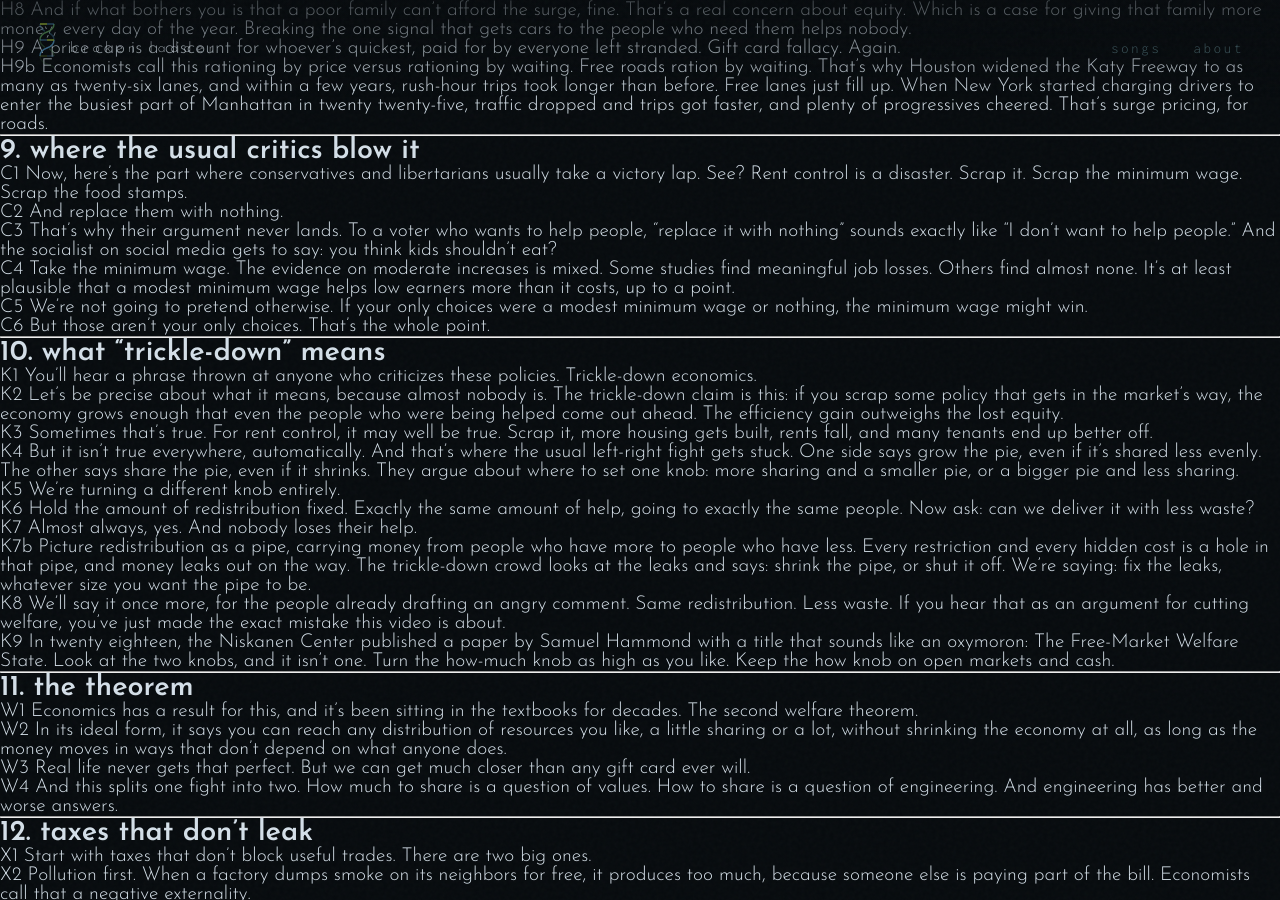
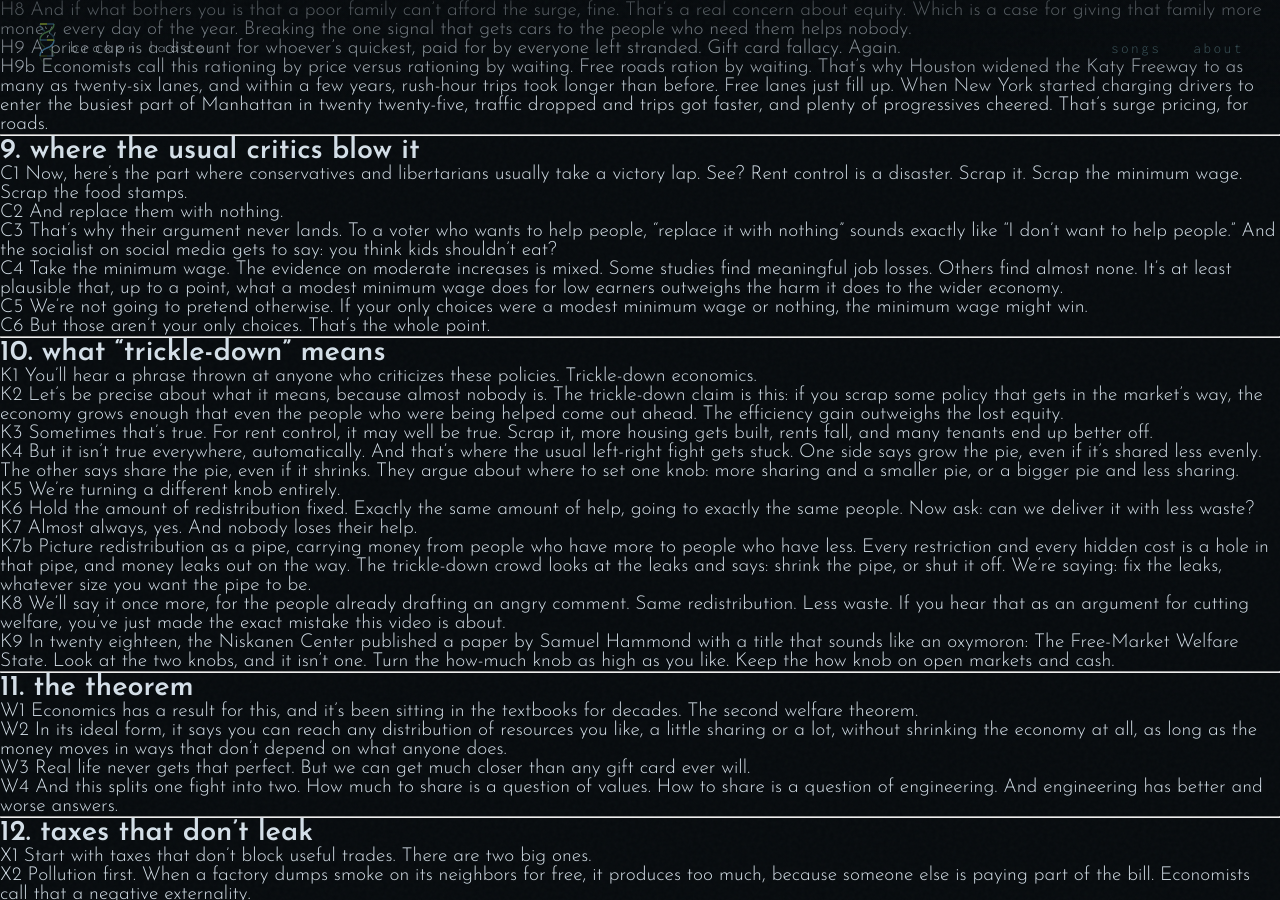
Before and after one commit to ClayShentrup/brokenladder, a Jekyll site: the page built from safety-net-vs-socialism/script.md, in a window 1280 px wide and 900 px high, scrolled down 3274 px. Built offline with Jekyll 4.4.1, drawn with Linux system fonts in a browser that asks for light colours; our own code applies the rules of GitHub Pages for plain Markdown files.

Commit message:
economic illiteracy: minimum wage benefit vs harm to the wider economy
Co-Authored-By: Claude Opus 5.5 <noreply@anthropic.com>
Claude-Session: https://claude.ai/code/session_01BsiGF9St2tiTePmyBZgNDi

```diff
--- a/safety-net-vs-socialism/script.md
+++ b/safety-net-vs-socialism/script.md
@@ -219,7 +219,7 @@ C2 And replace them with nothing.
 
 C3 That's why their argument never lands. To a voter who wants to help people, "replace it with nothing" sounds exactly like "I don't want to help people." And the socialist on social media gets to say: you think kids shouldn't eat?
 
-C4 Take the minimum wage. The evidence on moderate increases is mixed. Some studies find meaningful job losses. Others find almost none. It's at least plausible that a modest minimum wage helps low earners more than it costs, up to a point.
+C4 Take the minimum wage. The evidence on moderate increases is mixed. Some studies find meaningful job losses. Others find almost none. It's at least plausible that, up to a point, what a modest minimum wage does for low earners outweighs the harm it does to the wider economy.
 
 C5 We're not going to pretend otherwise. If your only choices were a modest minimum wage or nothing, the minimum wage might win.
 
--- a/safety-net-vs-socialism/src/_mid.js
+++ b/safety-net-vs-socialism/src/_mid.js
@@ -584,7 +584,7 @@
     card(1380, 380, 820, 420, c('C4'), () => {
       D('minimum wage evidence', 0, -140, 50, { color: K.grey });
       D('mixed', 0, -40, 110, { color: K.red });
-      Dm('a modest one may help more than it costs', 0, 80, 36, { alpha: fadeIn(w('C4', 'plausible'), 0.2) });
+      Dm('a modest one may help low earners more than it hurts the economy', 0, 80, 30, { alpha: fadeIn(w('C4', 'plausible'), 0.2) });
     }, { out: c('C6') });
     stampX("those aren't your only choices", 960, 860, 80, c('C6'));
   }
--- a/safety-net-vs-socialism/src/main.js
+++ b/safety-net-vs-socialism/src/main.js
@@ -745,7 +745,7 @@
     card(1380, 380, 820, 420, c('C4'), () => {
       D('minimum wage evidence', 0, -140, 50, { color: K.grey });
       D('mixed', 0, -40, 110, { color: K.red });
-      Dm('a modest one may help more than it costs', 0, 80, 36, { alpha: fadeIn(w('C4', 'plausible'), 0.2) });
+      Dm('a modest one may help low earners more than it hurts the economy', 0, 80, 30, { alpha: fadeIn(w('C4', 'plausible'), 0.2) });
     }, { out: c('C6') });
     stampX("those aren't your only choices", 960, 860, 80, c('C6'));
   }
--- a/safety-net-vs-socialism/src/script.json
+++ b/safety-net-vs-socialism/src/script.json
@@ -82,7 +82,7 @@
   },
   {
    "id": "C4",
-   "text": "Take the minimum wage. The evidence on moderate increases is mixed. Some studies find meaningful job losses. Others find almost none. It's at least plausible that a modest minimum wage helps low earners more than it costs, up to a point."
+   "text": "Take the minimum wage. The evidence on moderate increases is mixed. Some studies find meaningful job losses. Others find almost none. It's at least plausible that, up to a point, what a modest minimum wage does for low earners outweighs the harm it does to the wider economy."
   },
   {
    "id": "C5",
```
Also changed, not shown: safety-net-vs-socialism/narration/manifest.json, safety-net-vs-socialism/narration/raw/manifest.json, 2 other files.
